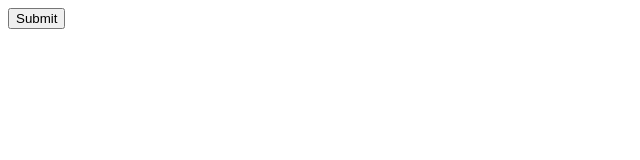
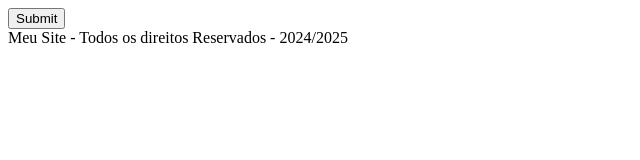
Before and after one commit to otaviocesr/AulaDia19, a plain HTML site: page index.html in a window 1280 px wide. Shown: the whole page, without its empty margins (0-640 px from the left). Drawn offline with Linux system fonts and the light colour scheme.

Commit message:
Adiciona rodapé

```diff
--- a/index.html
+++ b/index.html
@@ -8,4 +8,5 @@
   <body>
     <input type="submit" name="Enviar" />
   </body>
+  <footer>Meu Site - Todos os direitos Reservados - 2024/2025</footer>
 </html>
```
